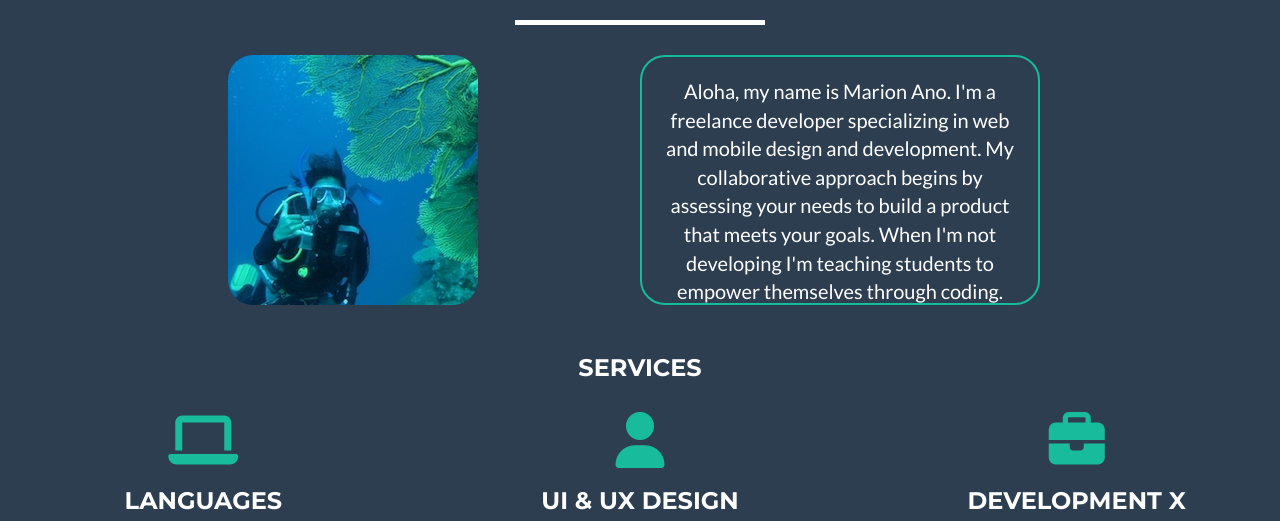
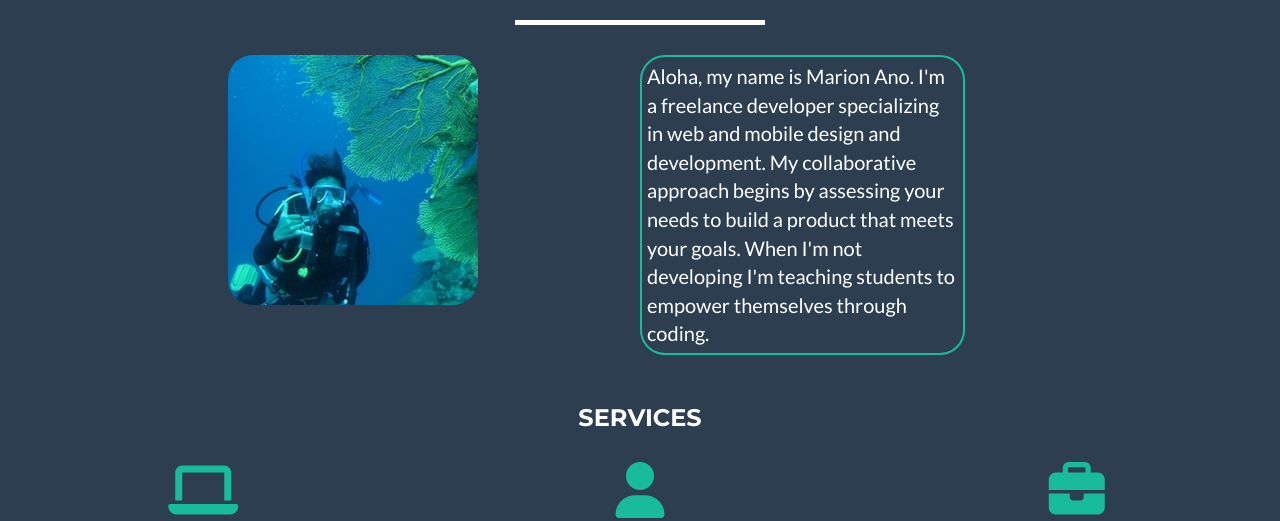
Before and after one commit to wahinecoder/wahinecoder.github.io, a plain HTML site: page index.html in a window 1280 px wide. Shown: the part 666-1187 px from the top of the page. Drawn offline with nearby package versions, Linux system fonts and the light colour scheme.

Commit message:
added auto margin to intro text border box

```diff
--- a/index.html
+++ b/index.html
@@ -86,7 +86,7 @@
      <!-- About Section -->
     <section class="success" id="about">
         <div class="container">
-            <div class="row row-padding ">
+            <div class="row row-padding">
 
                  <h2 class = "text-center">Aloha</h2>
                 <hr class="star-light">
@@ -94,7 +94,7 @@
                    <center><img class="img-responsive, center, curve-corners" src="assets/Ano-Pic.jpg" alt=""></center>
                 </div>
                 <div class="col-md-6 intro-row">
-                 <center> <p>Aloha, my name is Marion Ano. I'm a freelance developer specializing in web and mobile design and development. My collaborative approach begins by assessing your needs to build a product that meets your goals. When I'm not developing I'm teaching students to empower themselves through coding.</p> </center>
+                 <p>Aloha, my name is Marion Ano. I'm a freelance developer specializing in web and mobile design and development. My collaborative approach begins by assessing your needs to build a product that meets your goals. When I'm not developing I'm teaching students to empower themselves through coding.</p>
 
                 </div>
 
--- a/style.css
+++ b/style.css
@@ -3,6 +3,10 @@
  * Copyright 2013-2016 Start Bootstrap
  * Licensed under MIT (https://github.com/BlackrockDigital/startbootstrap/blob/gh-pages/LICENSE)
  */
+
+* {
+    box-sizing: border-box;
+}
 body {
   font-family: 'Lato', 'Helvetica Neue', Helvetica, Arial, sans-serif;
   overflow-x: hidden;
@@ -540,17 +544,15 @@ p.testimonial {
 }
 
 .intro-row{
-
+    margin: auto;
      border-radius: 25px;
     border: 2px solid #18BC9C;
 
-    padding: 20px;
+    padding: 5px;
 
-    height: 250px;
-    width: 400px;
-     -webkit-box-sizing: border-box;
-  -moz-box-sizing: border-box;
-  -ms-box-sizing: border-box;
+    height: 300px;
+    width: 325px;
+
   box-sizing: border-box;
 
 }
```
